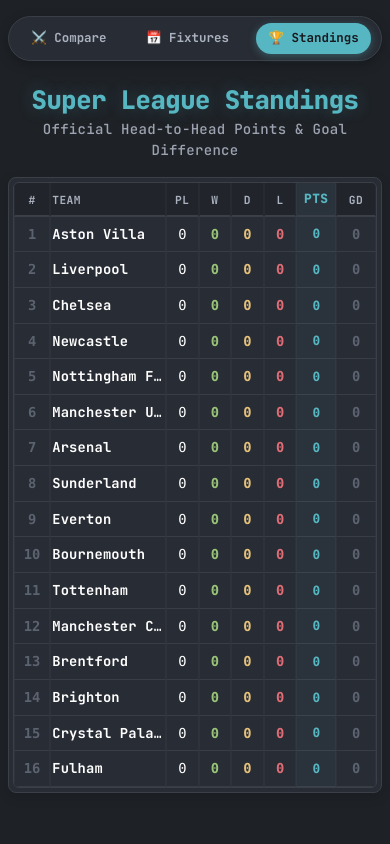
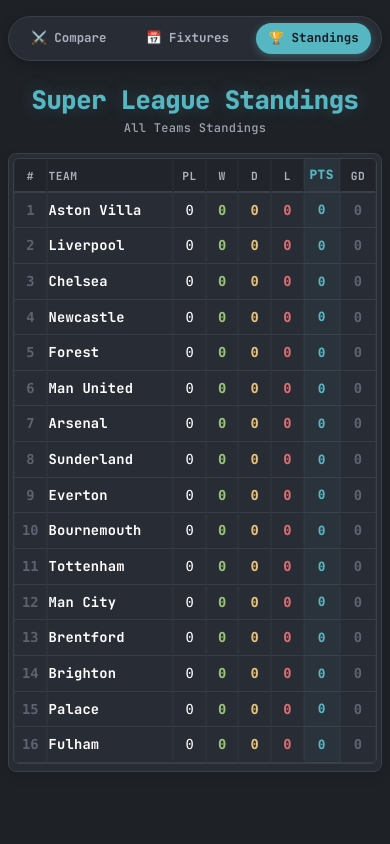
Before and after one commit to FeriCodes/super-league-website, a FastAPI app: page /standings in a window 390 px wide. Run offline with FastAPI, Linux system fonts and the light colour scheme.

Commit message:
style(ui): compact long team names for mobile, refine header typography, and update fixtures subtitle

```diff
--- a/app/static/css/style.css
+++ b/app/static/css/style.css
@@ -609,6 +609,10 @@ td.gd-zero {
 @media (max-width: 576px) {
   .standings-table {
     font-size: 0.75rem !important;
+    margin-bottom: 0.2rem !important;
+  }
+  .subtitle-text {
+    font-size: 0.75rem !important;
   }
   .standings-table thead th {
     font-size: 0.7rem !important;
--- a/app/templates/fixtures.html
+++ b/app/templates/fixtures.html
@@ -6,7 +6,7 @@
 <!-- Fixtures Page Title -->
 <header class="text-center mb-3">
   <h1 class="page-title mb-1">Super League Fixtures</h1>
-  <p class="subtitle-text small mb-0">Official Head-to-Head Schedule & Results</p>
+  <p class="subtitle-text small mb-0">Official Schedule & Results</p>
 </header>
 
 <!-- Gameweek Switcher -->
--- a/app/templates/standings.html
+++ b/app/templates/standings.html
@@ -6,35 +6,48 @@
 <!-- Standings Page Header -->
 <header class="text-center mb-3">
   <h1 class="page-title mb-1">Super League Standings</h1>
-  <p class="subtitle-text small mb-0">Official Head-to-Head Points & Goal Difference</p>
+  <p class="subtitle-text small mb-0">All Teams Standings</p>
 </header>
+
+{% set short_names = {
+  "Manchester United": "Man United",
+  "Manchester City": "Man City",
+  "Crystal Palace": "Palace",
+  "Nottingham Forest": "Forest",
+  "Wolverhampton Wanderers": "Wolves",
+  "Tottenham Hotspur": "Spurs",
+  "Sheffield United": "Sheffield Utd",
+  "Brighton and Hove Albion": "Brighton"
+} %}
 
 <!-- Standings Table Card -->
 <div class="custom-card p-1 p-md-3 mb-4">
   <table class="table table-dark table-dark-custom align-middle mb-0 text-center standings-table" style="table-layout: fixed; width: 100%;">
     <thead>
       <tr class="small text-muted">
-        <th style="width: 10%; padding: 8px 2px;">#</th>
-        <th class="text-start" style="width: 32%; padding: 8px 4px;">Team</th>
-        <th style="width: 9%; padding: 8px 2px;">Pl</th>
-        <th style="width: 9%; padding: 8px 2px;">W</th>
-        <th style="width: 9%; padding: 8px 2px;">D</th>
-        <th style="width: 9%; padding: 8px 2px;">L</th>
-        <th class="col-pts" style="width: 11%; padding: 8px 2px;">Pts</th>
-        <th class="col-gd" style="width: 11%; padding: 8px 2px;">GD</th>
+        <th style="width: 9%; padding: 8px 1px;">#</th>
+        <th class="text-start" style="width: 35%; padding: 8px 3px;">Team</th>
+        <th style="width: 9%; padding: 8px 1px;">Pl</th>
+        <th style="width: 9%; padding: 8px 1px;">W</th>
+        <th style="width: 9%; padding: 8px 1px;">D</th>
+        <th style="width: 9%; padding: 8px 1px;">L</th>
+        <th class="col-pts" style="width: 10%; padding: 8px 1px;">Pts</th>
+        <th class="col-gd" style="width: 10%; padding: 8px 1px;">GD</th>
       </tr>
     </thead>
     <tbody>
       {% for row in standings %}
       <tr>
-        <td class="font-monospace fw-semibold col-pos" style="padding: 10px 2px;">{{ row.pos }}</td>
-        <td class="text-start fw-bold text-white text-truncate col-team" style="padding: 10px 4px;" title="{{ row.team }}">{{ row.team }}</td>
-        <td class="font-monospace" style="padding: 10px 2px;">{{ row.played }}</td>
-        <td class="font-monospace stat-win" style="padding: 10px 2px;">{{ row.won }}</td>
-        <td class="font-monospace stat-draw" style="padding: 10px 2px;">{{ row.drawn }}</td>
-        <td class="font-monospace stat-loss" style="padding: 10px 2px;">{{ row.lost }}</td>
-        <td class="col-pts font-monospace" style="padding: 10px 2px;">{{ row.points }}</td>
-        <td class="col-gd font-monospace {% if row.gd > 0 %}gd-pos{% elif row.gd < 0 %}gd-neg{% else %}gd-zero{% endif %}" style="padding: 10px 2px;">
+        <td class="font-monospace fw-semibold col-pos" style="padding: 9px 1px;">{{ row.pos }}</td>
+        <td class="text-start fw-bold text-white text-truncate col-team" style="padding: 9px 3px;" title="{{ row.team }}">
+          {{ short_names.get(row.team, row.team) }}
+        </td>
+        <td class="font-monospace" style="padding: 9px 1px;">{{ row.played }}</td>
+        <td class="font-monospace stat-win" style="padding: 9px 1px;">{{ row.won }}</td>
+        <td class="font-monospace stat-draw" style="padding: 9px 1px;">{{ row.drawn }}</td>
+        <td class="font-monospace stat-loss" style="padding: 9px 1px;">{{ row.lost }}</td>
+        <td class="col-pts font-monospace" style="padding: 9px 1px;">{{ row.points }}</td>
+        <td class="col-gd font-monospace {% if row.gd > 0 %}gd-pos{% elif row.gd < 0 %}gd-neg{% else %}gd-zero{% endif %}" style="padding: 9px 1px;">
           {% if row.gd > 0 %}+{{ row.gd }}{% else %}{{ row.gd }}{% endif %}
         </td>
       </tr>
```
